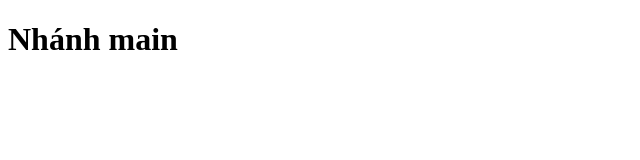
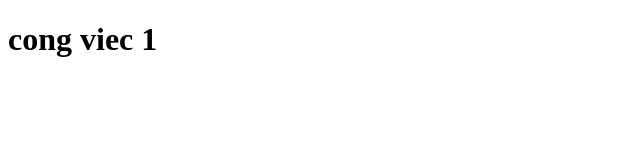
Before and after one commit to vuxuandien091-creator/duan5, a plain HTML site: page index.html in a window 1280 px wide. Shown: the whole page, without its empty margins (0-640 px from the left). Drawn offline with Linux system fonts and the light colour scheme.

Commit message:
congvv1 commit lan 1

```diff
--- a/index.html
+++ b/index.html
@@ -6,6 +6,6 @@
     <title>Document</title>
   </head>
   <body>
-    <h1>Nhánh main</h1>
+    <h1>cong viec 1</h1>
   </body>
 </html>
```
